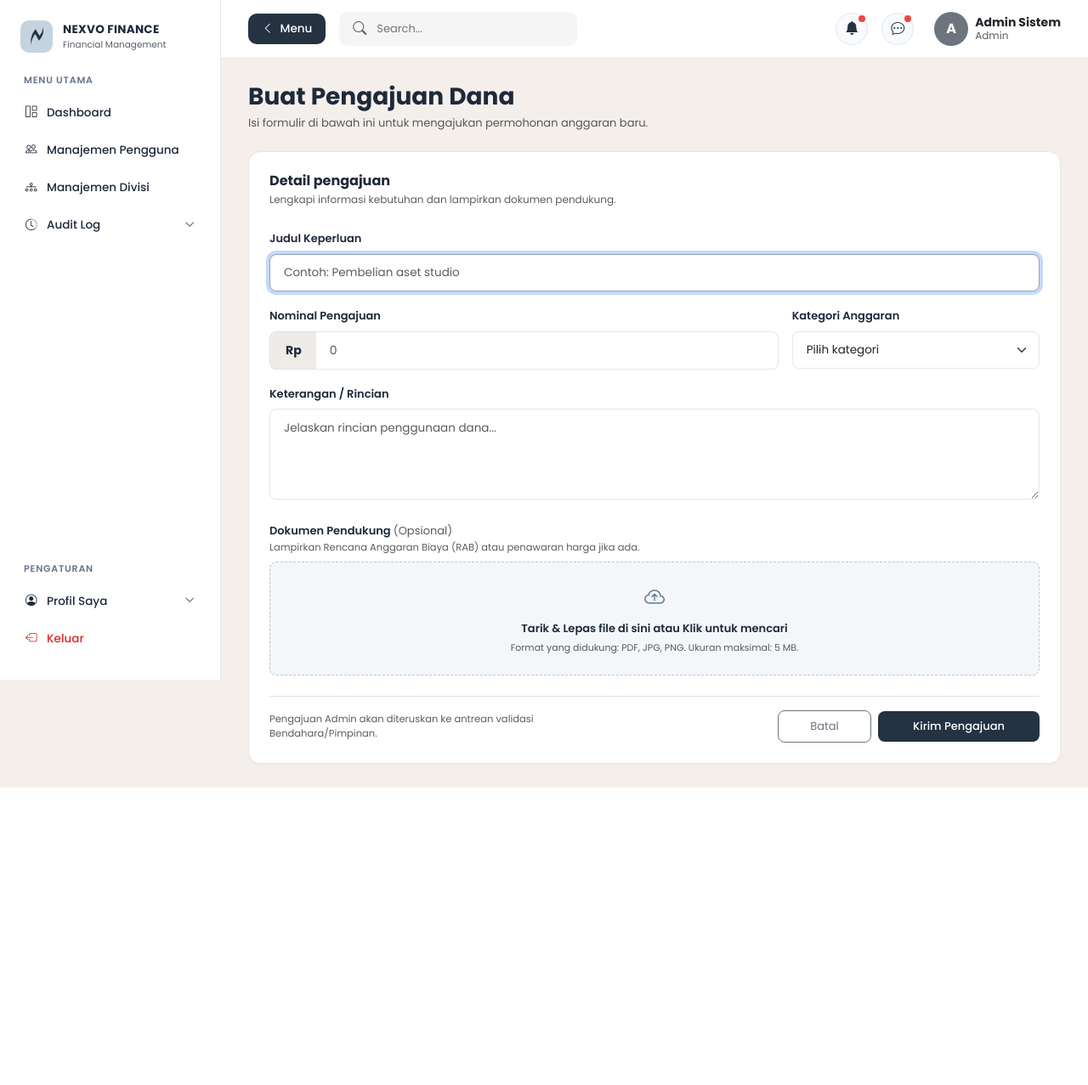
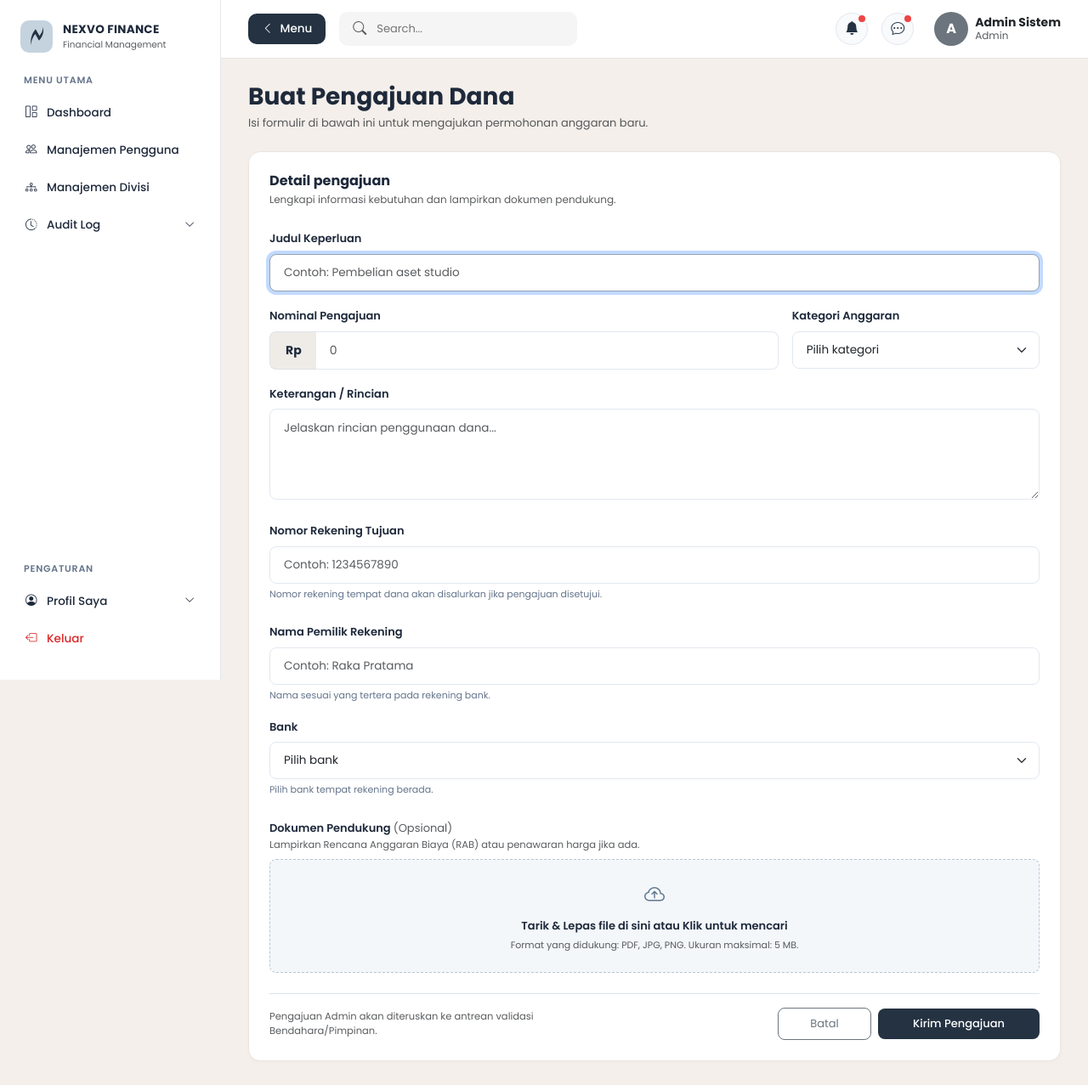
Before and after one commit to kurniarizqics/proyek-web-nexvo, a Laravel app: template resources/views/proposals/create.blade.php in a window 1280 px wide. Shown: the whole page at 85% size. Before the commit the page ends 927 px from the top, so only its background shows below. Run offline with Laravel 12, Linux system fonts and the light colour scheme; a user stored in the database is signed in; data comes from the database, SQL or seed files in the repository; tables that the repository leaves empty hold one stand-in row (values such as "Sample post"); the template is opened without the code that fills it: most values are stand-ins (such as "Sample title", 1, 10 or a date in 2020).

Commit message:
Menambahkan input nama rekening,nomor rekening dan jenis bank

```diff
--- a/app/Models/Proposal.php
+++ b/app/Models/Proposal.php
@@ -11,6 +11,9 @@ class Proposal extends Model
         'title',
         'amount',
         'reason',
+        'account_number',
+        'bank_name',
+        'account_holder_name',
         'document_path',
         'review_note',
         'rejection_reason',
--- a/resources/views/proposals/create.blade.php
+++ b/resources/views/proposals/create.blade.php
@@ -67,6 +67,35 @@
             <textarea name="reason" id="reason" class="form-control rounded-3" rows="4" placeholder="Jelaskan rincian penggunaan dana..." style="font-size: 13.5px; padding: 12px 16px; border-color: #E2E8F0;" required>{{ old('reason') }}</textarea>
         </div>
 
+        <!-- Nomor Rekening Tujuan -->
+        <div class="mb-4">
+            <label for="account_number" class="form-label fw-semibold" style="font-size: 13px; color: #1E293B;">Nomor Rekening Tujuan</label>
+            <input type="text" name="account_number" id="account_number" class="form-control rounded-3" value="{{ old('account_number') }}" placeholder="Contoh: 1234567890" style="font-size: 13.5px; padding: 11px 16px; border-color: #E2E8F0;" required>
+            <div class="form-text" style="font-size: 11px; color: #64748B;">Nomor rekening tempat dana akan disalurkan jika pengajuan disetujui.</div>
+        </div>
+
+        <!-- Pemilik Rekening -->
+        <div class="mb-3">
+            <label for="account_holder_name" class="form-label fw-semibold" style="font-size: 13px; color: #1E293B;">Nama Pemilik Rekening</label>
+            <input type="text" name="account_holder_name" id="account_holder_name" class="form-control rounded-3" value="{{ old('account_holder_name') }}" placeholder="Contoh: Raka Pratama" style="font-size: 13.5px; padding: 11px 16px; border-color: #E2E8F0;" required>
+            <div class="form-text" style="font-size: 11px; color: #64748B;">Nama sesuai yang tertera pada rekening bank.</div>
+        </div>
+
+        <!-- Bank Tujuan -->
+        <div class="mb-4">
+            <label for="bank_name" class="form-label fw-semibold" style="font-size: 13px; color: #1E293B;">Bank</label>
+            <select name="bank_name" id="bank_name" class="form-select rounded-3" style="font-size: 13.5px; padding: 11px 16px; border-color: #E2E8F0;" required>
+                <option value="">Pilih bank</option>
+                <option value="BCA" {{ old('bank_name') === 'BCA' ? 'selected' : '' }}>BCA</option>
+                <option value="BRI" {{ old('bank_name') === 'BRI' ? 'selected' : '' }}>BRI</option>
+                <option value="BNI" {{ old('bank_name') === 'BNI' ? 'selected' : '' }}>BNI</option>
+                <option value="Mandiri" {{ old('bank_name') === 'Mandiri' ? 'selected' : '' }}>Mandiri</option>
+                <option value="BSI" {{ old('bank_name') === 'BSI' ? 'selected' : '' }}>BSI (Bank Syariah Indonesia)</option>
+                <option value="Lainnya" {{ old('bank_name') === 'Lainnya' ? 'selected' : '' }}>Lainnya</option>
+            </select>
+            <div class="form-text" style="font-size: 11px; color: #64748B;">Pilih bank tempat rekening berada.</div>
+        </div>
+
         <!-- Dokumen Pendukung (Opsional Drag & Drop Box) -->
         <div class="mb-4">
             <label class="form-label fw-semibold mb-0" style="font-size: 13px; color: #1E293B;">Dokumen Pendukung <span class="text-muted fw-normal">(Opsional)</span></label>
```
Also changed, not shown: app/Http/Controllers/ProposalController.php (+19 -5 lines), resources/views/proposals/index.blade.php (+17 -3 lines), database/migrations/2026_11_20_000000_add_bank_fields_to_proposals_table.php (added).
